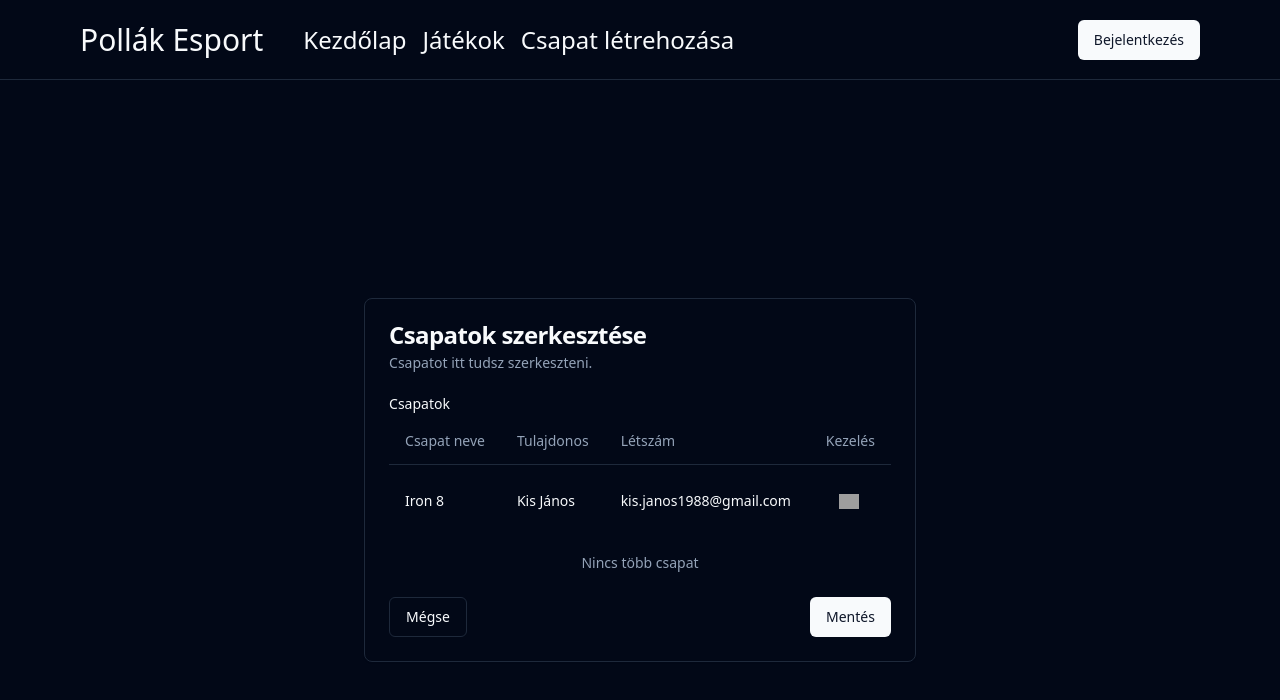
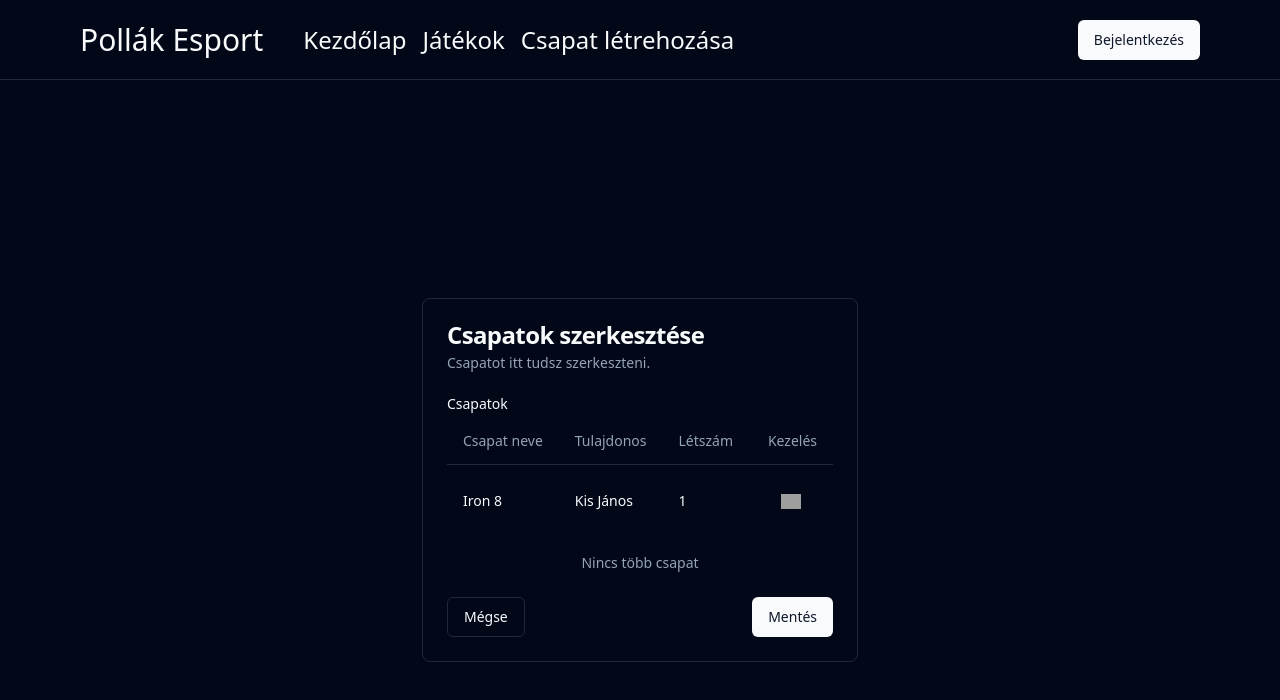
Before and after one commit to Pollak-Projects/Pollak-Esport-Next, a Next.js app: page /admin/editteam in a window 1280 px wide. Shown: the top 700 px of the page. Built offline with nearby package versions, Linux system fonts and the light colour scheme; grey boxes are pictures that could not be loaded.

Commit message:
changed placeholder

```diff
--- a/src/app/(dashboard)/admin/editteam/page.tsx
+++ b/src/app/(dashboard)/admin/editteam/page.tsx
@@ -92,7 +92,7 @@ const EditTeam = () => {
                       <TableRow>
                         <TableCell className="font-medium">Iron 8</TableCell>
                         <TableCell>Kis János</TableCell>
-                        <TableCell>kis.janos1988@gmail.com</TableCell>
+                        <TableCell>1</TableCell>
                         <TableCell className="text-right">
                           {" "}
                           <Button variant="ghost">
```
Also changed, not shown: 1 other file (tests, documents, lock files or other folders).
